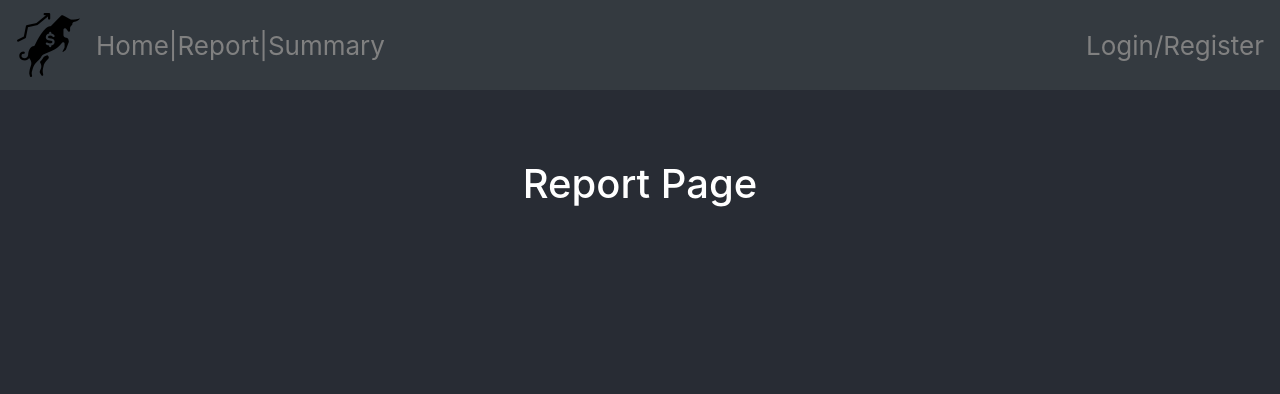
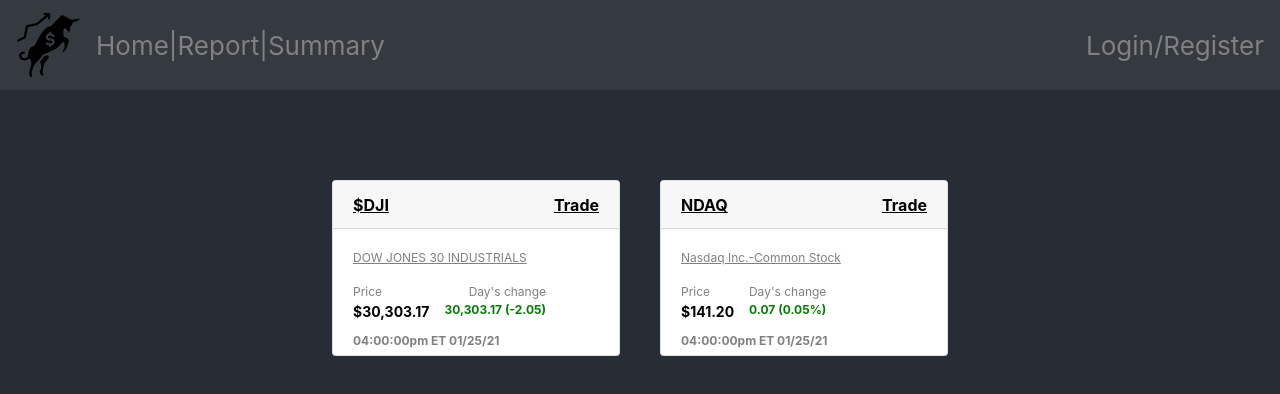
Before and after one commit to jbri91/newFantasyStockApp, a React (Create React App) app: page /report in a window 1280 px wide. Shown: the top 394 px of the page. Built offline with nearby package versions, Linux system fonts and the light colour scheme; the HTML template or start-up script is replaced by a standard one.

Commit message:
added props to report page

```diff
--- a/src/components/ReportPage.js
+++ b/src/components/ReportPage.js
@@ -1,12 +1,22 @@
 import React from "react";
+import StockCard from "./StockCard";
 
 function ReportPage() {
-  console.log("ReportPage");
   return (
     <div className="App">
-      <header className="App-header">
-        <h1>Report Page</h1>
-        {console.log("Report Page")}
+      <header className="App-header" style={{ display: 'flex', justifyContent: 'center'}}>
+        <StockCard
+        symbol= '$DJI'
+        stockName= 'DOW JONES 30 INDUSTRIALS'
+        price='$30,303.17'
+        dayChange='30,303.17 (-2.05)'
+        time='04:53:58pm ET 01/27/21' />
+          <StockCard
+        symbol= 'NDAQ'
+        stockName= 'Nasdaq Inc.-Common Stock'
+        price='$141.20'
+        dayChange='0.07 (0.05%)'
+        time='04:00:00pm ET 01/27/21' />
       </header>
     </div>
   );
--- a/src/components/StockCard.js
+++ b/src/components/StockCard.js
@@ -1,7 +1,8 @@
 import React from "react";
 import { Card } from "react-bootstrap";
 
-function StockCard() {
+function StockCard(props) {
+  console.log(props)
   return (
     <div>
       <Card style={{ width: "18rem", height: '11rem', margin: '20px' }}>
@@ -17,7 +18,7 @@ function StockCard() {
           }}
         >
             <p>
-          TSLA
+          {props.symbol}
           </p>
           <p type='button'>Trade</p>
         </Card.Header>
@@ -32,7 +33,7 @@ function StockCard() {
             }}
           >
             {" "}
-            Tesla Inc. - Common Stock
+            {props.stockName}
           </Card.Text>
           <div style={{ display: "grid", justifyContent: "left" }}>
             <div
@@ -78,13 +79,13 @@ function StockCard() {
                 }}
               >
                 {" "}
-                $880.80{" "}
+                {props.price}{" "}
               </Card.Text>
               <Card.Text
                 style={{ fontSize: "12px", fontWeight: "bold", color: "green" }}
               >
                 {" "}
-                34.16 (4.03%){" "}
+                {props.dayChange}{" "}
               </Card.Text>
             </div>
           </div>
--- a/src/components/SummaryPage.js
+++ b/src/components/SummaryPage.js
@@ -6,11 +6,36 @@ function SummaryPage() {
         <div>
             <input placeholder='Search' />
         <div style ={{ display: 'flex', flexWrap: 'wrap', justifyContent: 'center' }}>
-            <StockCard />
-            <StockCard />
-            <StockCard />
-            <StockCard />
-            <StockCard />
+            <StockCard
+            symbol= 'TSLA'
+            stockName= 'Tesla Inc. - Common Stock'
+            price='$880.80'
+            dayChange='34.16 (4.03%)'
+            time='04:00:00pm ET 01/25/21'/>
+            <StockCard
+            symbol= 'TSLA'
+            stockName= 'Tesla Inc. - Common Stock'
+            price='$880.80'
+            dayChange='34.16 (4.03%)'
+            time='04:00:00pm ET 01/25/21'/>
+            <StockCard
+            symbol= 'TSLA'
+            stockName= 'Tesla Inc. - Common Stock'
+            price='$880.80'
+            dayChange='34.16 (4.03%)'
+            time='04:00:00pm ET 01/25/21'/>
+            <StockCard
+            symbol= 'TSLA'
+            stockName= 'Tesla Inc. - Common Stock'
+            price='$880.80'
+            dayChange='34.16 (4.03%)'
+            time='04:00:00pm ET 01/25/21'/>
+            <StockCard
+            symbol= 'TSLA'
+            stockName= 'Tesla Inc. - Common Stock'
+            price='$880.80'
+            dayChange='34.16 (4.03%)'
+            time='04:00:00pm ET 01/25/21'/>
         </div>
         </div>
     )
```
Also changed, not shown: 1 other file (tests, documents, lock files or other folders).
